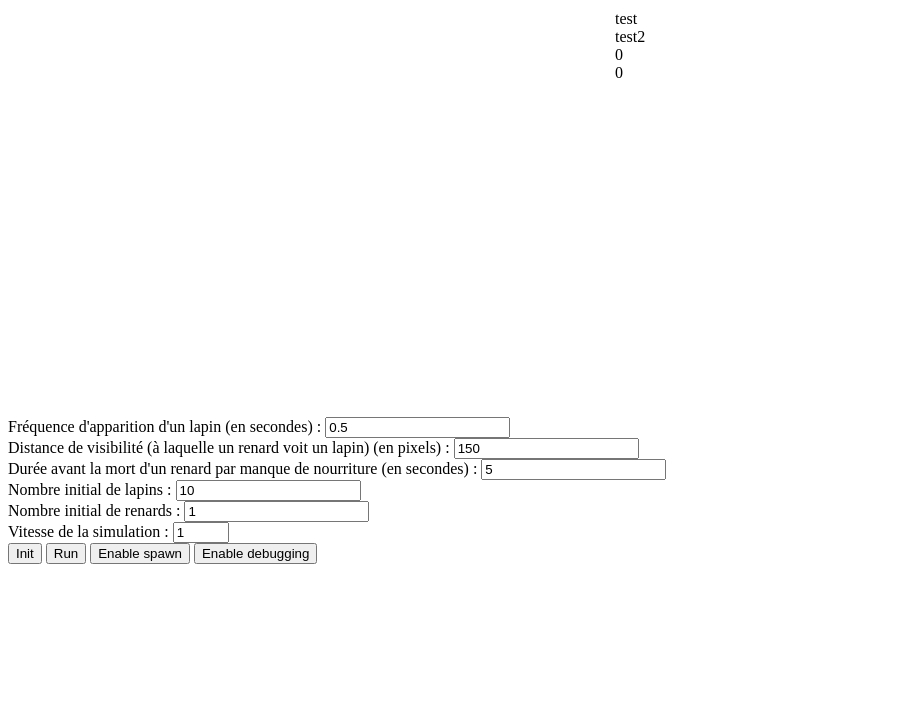
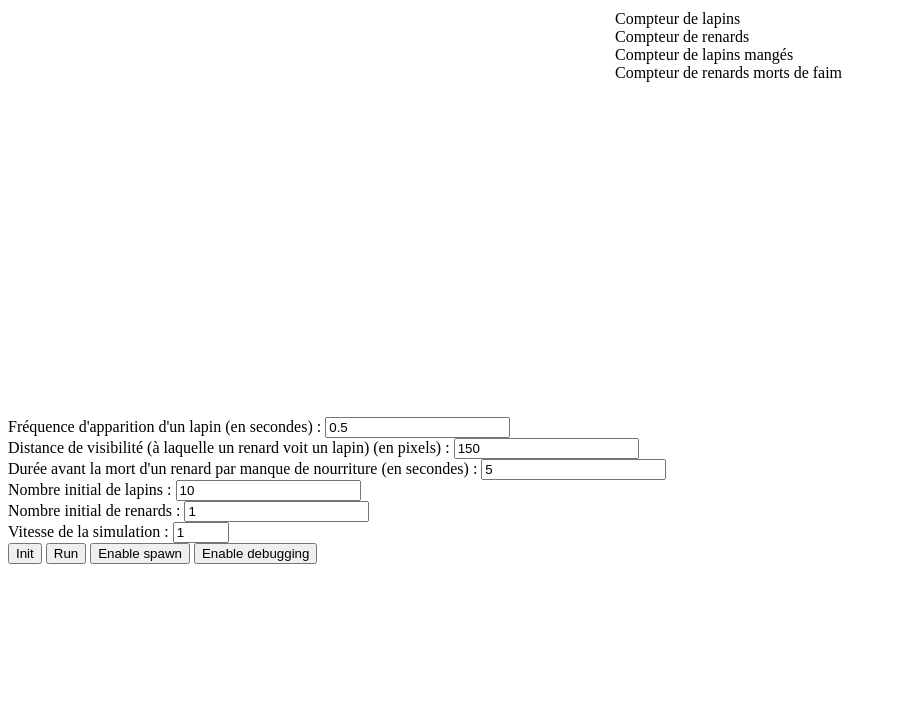
Before and after one commit to tenshi42/sma, a plain HTML site: page index.html in a window 1280 px wide. Shown: the part 73-800 px from the top of the page, without its empty margins (0-897 px from the left). Drawn offline with Linux system fonts and the light colour scheme.

Commit message:
CHange default text for counters

```diff
--- a/index.html
+++ b/index.html
@@ -20,19 +20,19 @@
         </td>
         <td style="vertical-align: top">
             <span id="lapin_compte">
-                test
+                Compteur de lapins
             </span>
             <br />
             <span id="renard_compte">
-                test2
+                Compteur de renards
             </span>
             <br />
             <span id="lapin_dead">
-                0
+                Compteur de lapins mangés
             </span>
             <br />
             <span id="renard_dead">
-                0
+                Compteur de renards morts de faim
             </span>
         </td>
     </tr>
```
